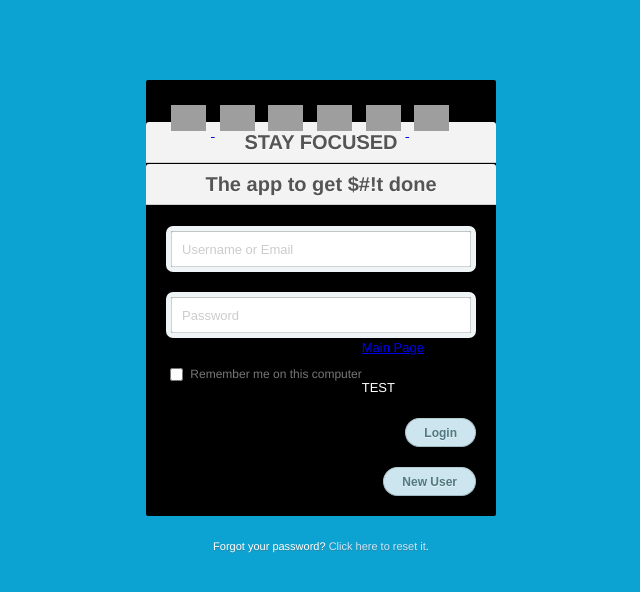
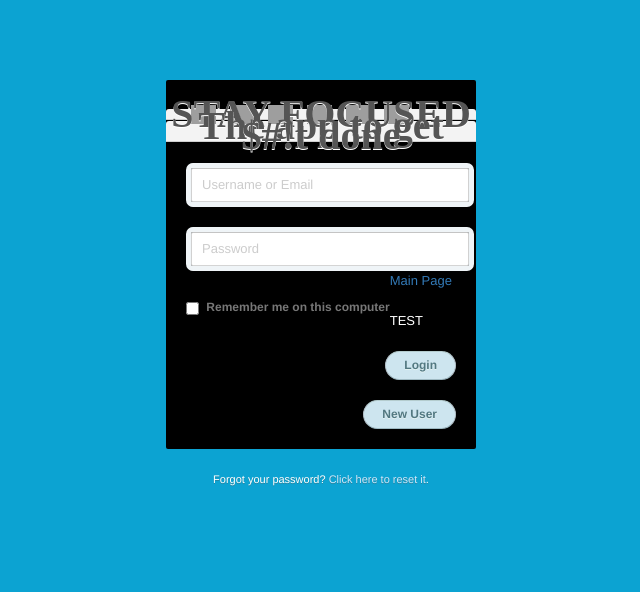
Before and after one commit to rahulramath/project, a PHP site: page / in a window 1280 px wide. Shown: the top 592 px of the page, without its empty margins (319-959 px from the left). Run offline with PHP 8.4, Linux system fonts and the light colour scheme; grey boxes are pictures that could not be loaded.

Commit message:
changed stuff

```diff
--- a/css/index.css
+++ b/css/index.css
@@ -8,10 +8,24 @@
   color: #ffffff;
   background: #0ca3d2;
 }
+.abc
+{
 
+
+      font: 13px/20px 'Helvetica', Helvetica, Helvetica, sans-serif;
+    font-style: normal;
+    font-variant: normal;
+    font-weight: normal;
+    font-stretch: normal;
+    font-size: 15px;
+    line-height: 20px;
+    font-family: Helvetica, Helvetica, Helvetica, sans-serif;
+    font-weight: bold;
+
+}
 .container {
   margin: 80px auto;
-  width: 640px;
+  width: 340px auto;
 }
 
 .login {
@@ -34,8 +48,10 @@
 
   h1 {
     margin: -20px -20px 21px;
-    line-height: 40px;
-    font-size: 20px;
+    line-height: 10px;
+      font-family: "Times New Roman", Times, serif;
+
+    font-size: 40px;
     font-weight: bold;
     color: #555;
     text-align: center;
--- a/index.html
+++ b/index.html
@@ -5,10 +5,15 @@
   <meta charset="utf-8">
   <meta http-equiv="X-UA-Compatible" content="IE=edge,chrome=1">
   <title>Login Form</title>
-  <link rel="stylesheet" href="css/index.css">
+
+   <link href="css/bootstrap.min.css" rel="stylesheet">
+  <link href="css/bootstrap-theme.min.css" rel="stylesheet">
+  <link href="css/index.css" rel="stylesheet">
+
   <!--[if lt IE 9]><script src="//html5shim.googlecode.com/svn/trunk/html5.js"></script><![endif]-->
 </head>
 <body>
+
   <section class="container">
 
     <div class="login">
@@ -39,8 +44,8 @@
         <img src="https://simplesharebuttons.com/images/somacro/pinterest.png" alt="Pinterest" />
     </a>
     </div>
-      <h1>STAY FOCUSED</h1>
-      <h1>The app to get $#!t done</h1>
+      <h1 class = "abc">STAY FOCUSED</h1>
+      <h1 class = "abc">The app to get $#!t done</h1>
       <form method="post" action="index.html">
         <p><input type="text" name="login" value="" placeholder="Username or Email"></p>
         <p><input type="password" name="password" value="" placeholder="Password"></p>
```
